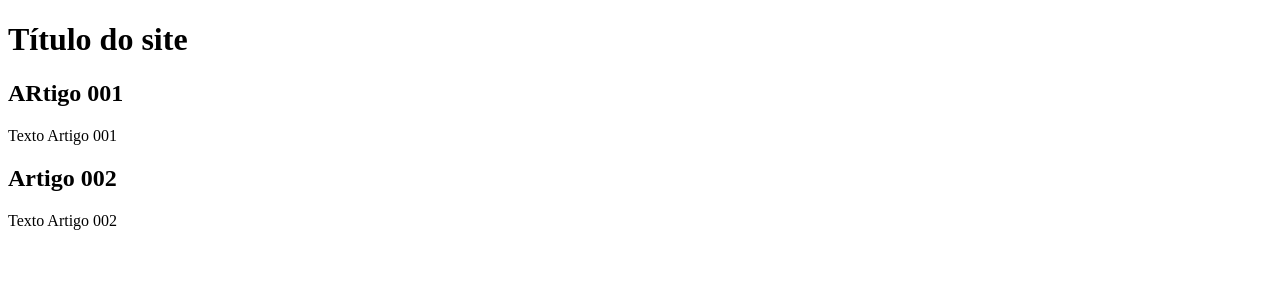
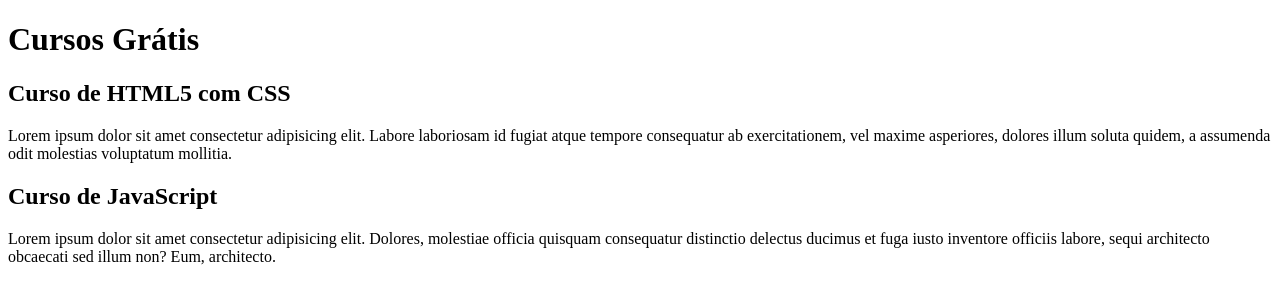
Before and after one commit to Ctolin/projeto-site, a plain HTML site: page index.html in a window 1280 px wide. Drawn offline with Linux system fonts and the light colour scheme.

Commit message:
Comecei a escrever o conteúdo

```diff
--- a/index.html
+++ b/index.html
@@ -8,15 +8,15 @@
 <body>
     <main>
         <header>
-            <h1>Título do site</h1>
+            <h1>Cursos Grátis</h1>
         </header>
         <article>
-            <h2>ARtigo 001</h2>
-            <p>Texto Artigo 001</p>
+            <h2>Curso de HTML5 com CSS</h2>
+            <p>Lorem ipsum dolor sit amet consectetur adipisicing elit. Labore laboriosam id fugiat atque tempore consequatur ab exercitationem, vel maxime asperiores, dolores illum soluta quidem, a assumenda odit molestias voluptatum mollitia.</p>
         </article>
         <article>
-            <h2>Artigo 002</h2>
-            <p>Texto Artigo 002</p>
+            <h2>Curso de JavaScript</h2>
+            <p>Lorem ipsum dolor sit amet consectetur adipisicing elit. Dolores, molestiae officia quisquam consequatur distinctio delectus ducimus et fuga iusto inventore officiis labore, sequi architecto obcaecati sed illum non? Eum, architecto.</p>
         </article>
     </main>
 
```
